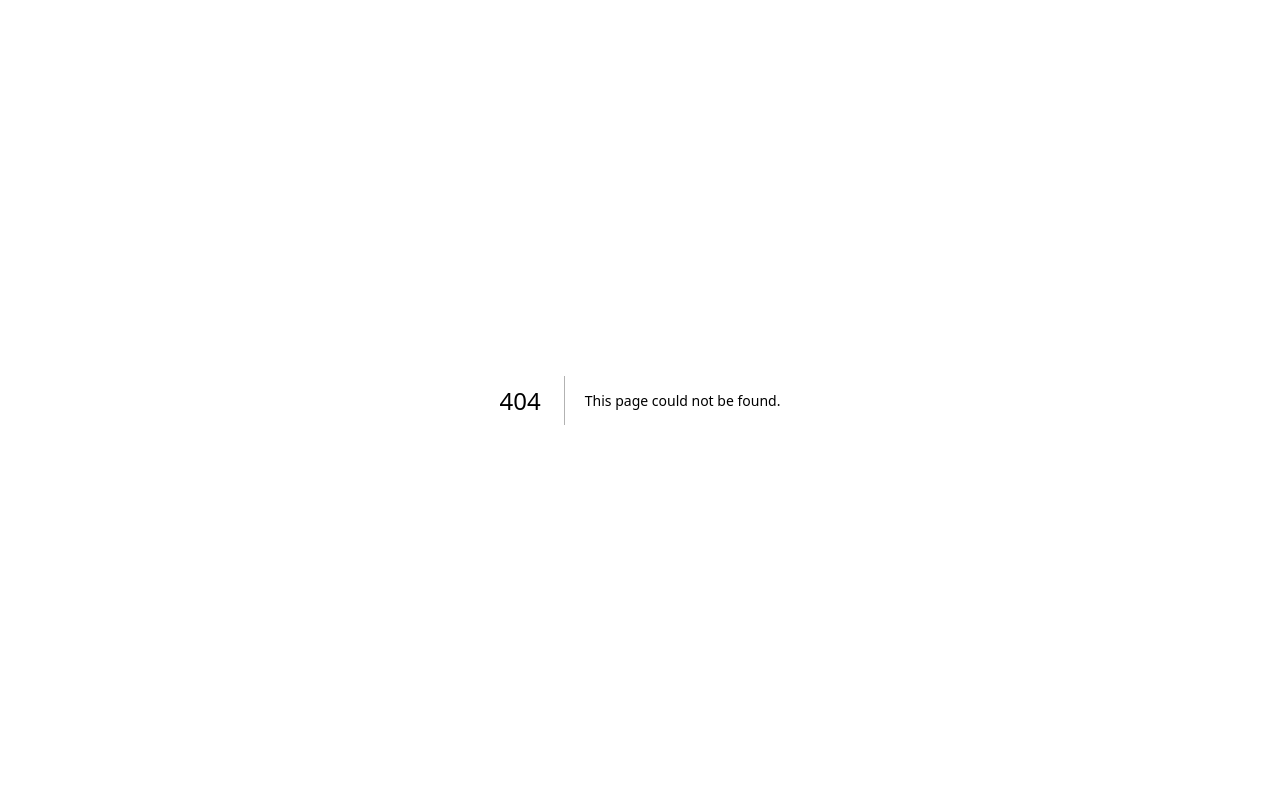
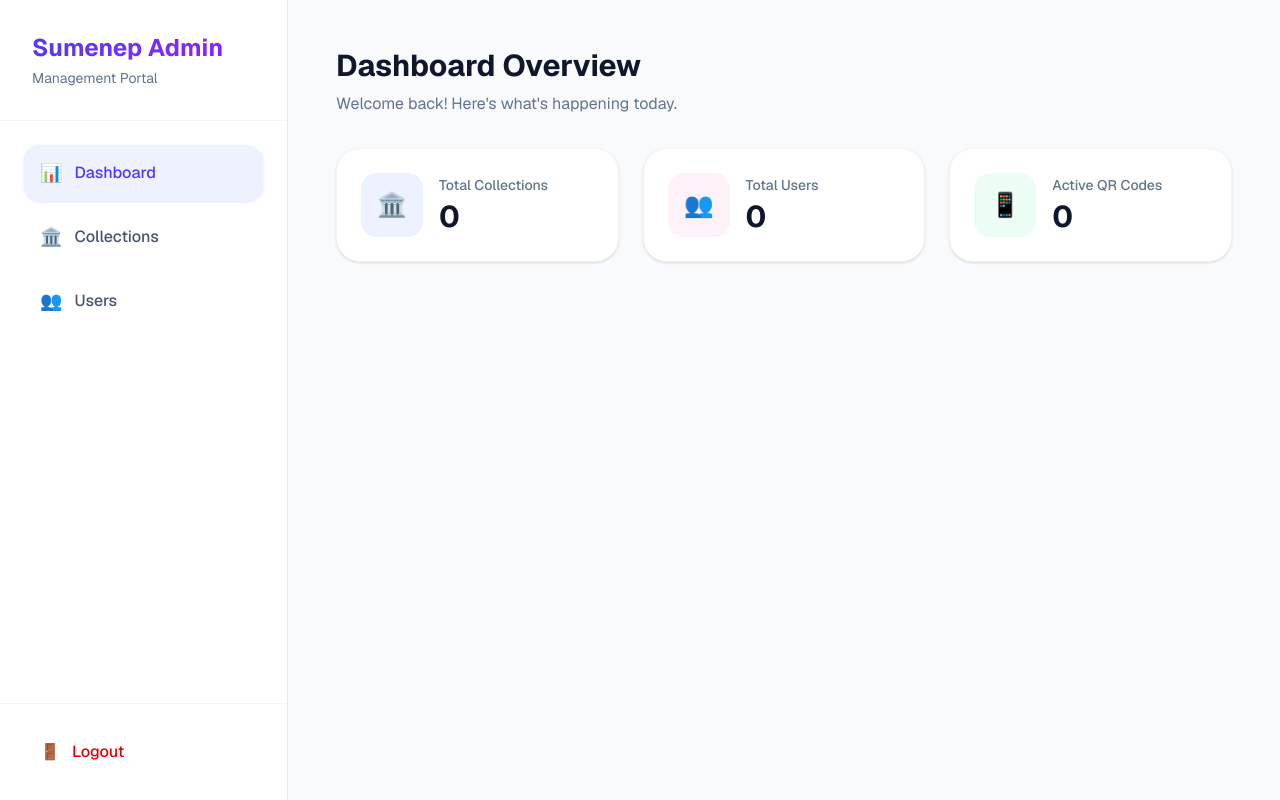
Before and after one commit to moh-affan/e-tourism-sumenep, a Next.js app: page /admin in a window 1280 px wide. Before the commit this address had no page. Built offline with nearby package versions, Linux system fonts and the light colour scheme; no server answers; the database is empty.

Commit message:
membuat halaman dashboard

```diff
--- /dev/null
+++ b/app/admin/page.tsx
@@ -0,0 +1,46 @@
+import { prisma } from '@/app/lib/prisma';
+
+async function getStats() {
+    // In a real app we would catch errors here
+    try {
+        const collectionsCount = await prisma.collection.count();
+        const usersCount = await prisma.user.count();
+        const qrCount = await prisma.qRCode.count();
+        return { collectionsCount, usersCount, qrCount };
+    } catch (e) {
+        return { collectionsCount: 0, usersCount: 0, qrCount: 0 };
+    }
+}
+
+export default async function AdminDashboard() {
+    const { collectionsCount, usersCount, qrCount } = await getStats();
+
+    return (
+        <div className="space-y-8">
+            <div>
+                <h1 className="text-3xl font-bold text-slate-900">Dashboard Overview</h1>
+                <p className="text-slate-500 mt-2">Welcome back! Here's what's happening today.</p>
+            </div>
+
+            <div className="grid grid-cols-1 md:grid-cols-3 gap-6">
+                <StatCard title="Total Collections" value={collectionsCount} icon="🏛️" color="bg-indigo-50 text-indigo-600" />
+                <StatCard title="Total Users" value={usersCount} icon="👥" color="bg-pink-50 text-pink-600" />
+                <StatCard title="Active QR Codes" value={qrCount} icon="📱" color="bg-emerald-50 text-emerald-600" />
+            </div>
+        </div>
+    );
+}
+
+function StatCard({ title, value, icon, color }: { title: string, value: number, icon: string, color: string }) {
+    return (
+        <div className="bg-white p-6 rounded-3xl shadow-sm border border-slate-100 flex items-center space-x-4">
+            <div className={`p-4 rounded-2xl ${color} text-2xl`}>
+                {icon}
+            </div>
+            <div>
+                <p className="text-slate-500 font-medium text-sm">{title}</p>
+                <p className="text-3xl font-bold text-slate-900 mt-1">{value}</p>
+            </div>
+        </div>
+    )
+}
```
